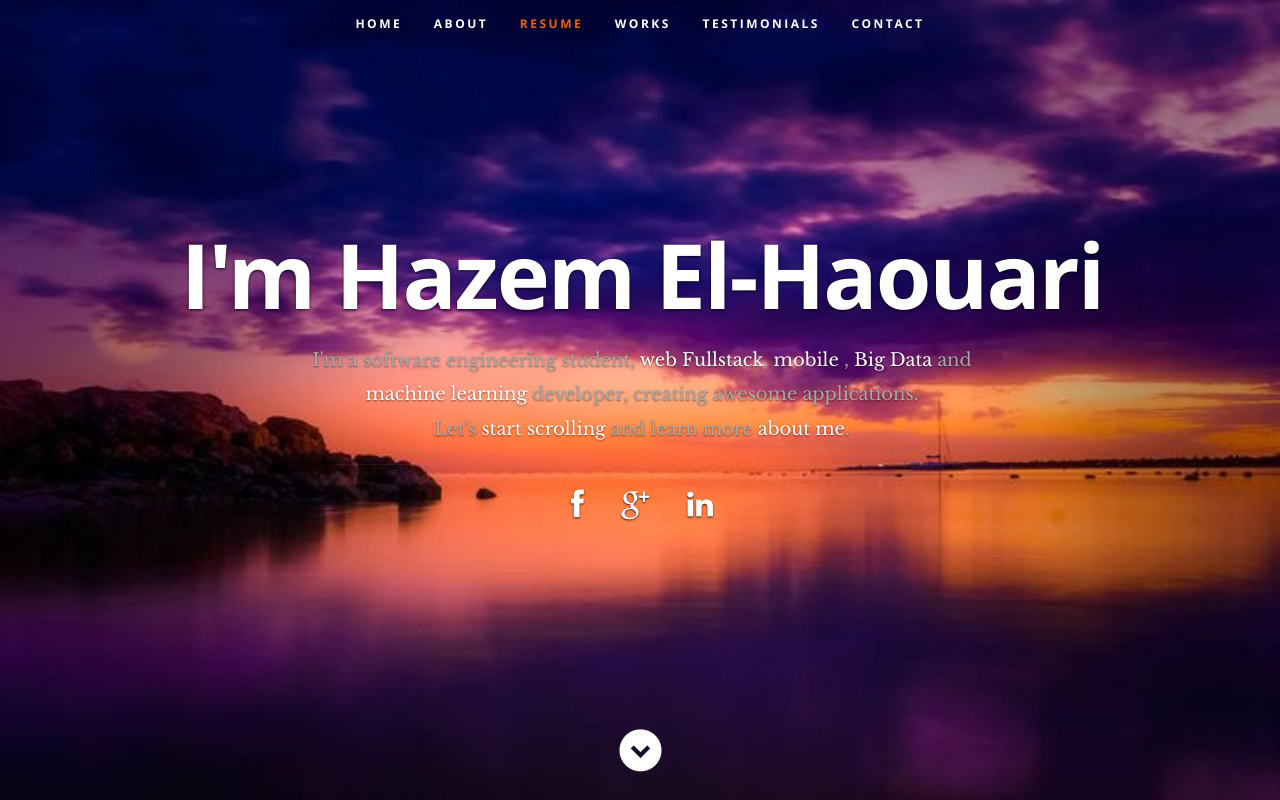
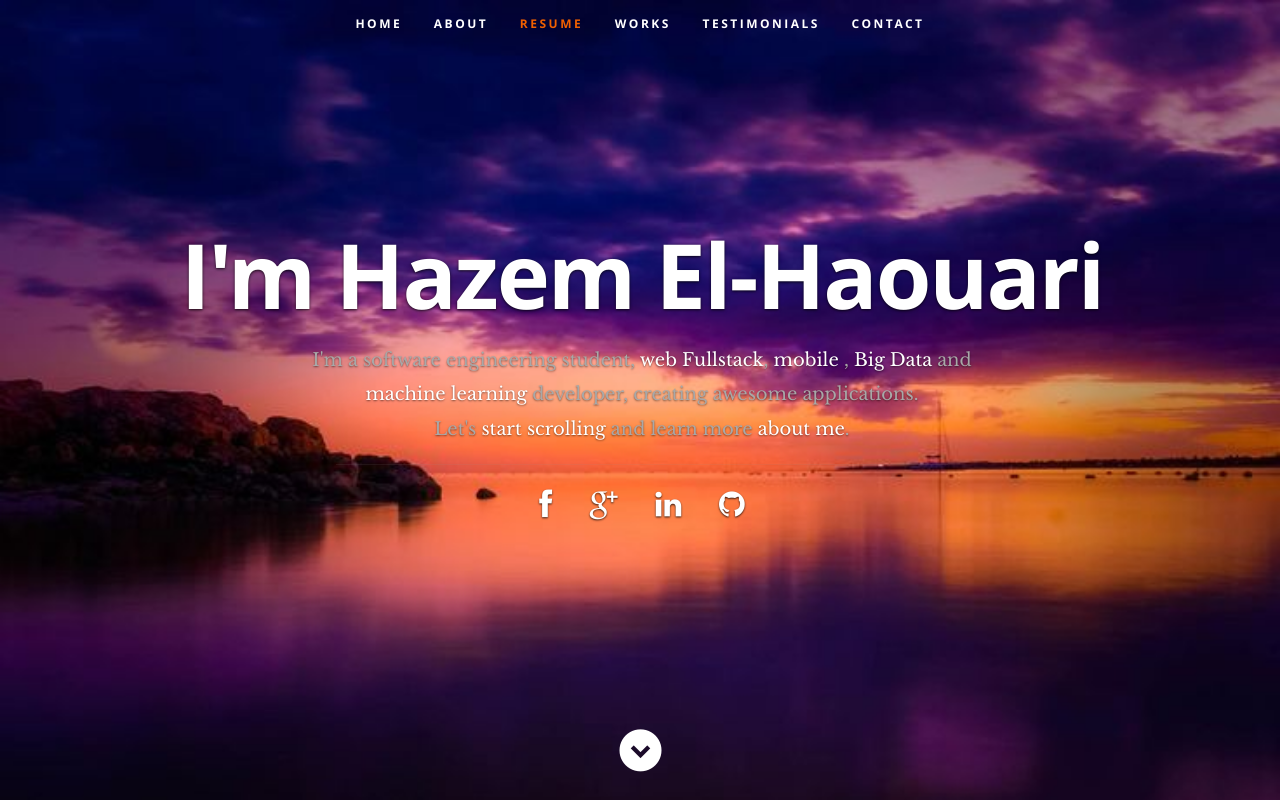
Before and after one commit to HazemElHaouari/hazemelhaouari.me, a plain HTML site: page index.html in a window 1280 px wide. Shown: the top 800 px of the page. Drawn offline with nearby package versions, Linux system fonts and the light colour scheme.

Commit message:
Update index.html

```diff
--- a/index.html
+++ b/index.html
@@ -66,6 +66,7 @@
                <!-- <li><a href="#"><i class="fa fa-twitter"></i></a></li> -->
                <li><a href="https://plus.google.com/u/0/+HazemElhaouari"><i class="fa fa-google-plus"></i></a></li>
                <li><a href="https://www.linkedin.com/in/hazem-el-haouari-79b06610b/"><i class="fa fa-linkedin"></i></a></li>
+		<li><a href="https://github.com/HazemElHaouari/"><i class="fa fa-github"></i></a></li>
                <!-- <li><a href="#"><i class="fa fa-instagram"></i></a></li> -->
                <!-- <li><a href="#"><i class="fa fa-dribbble"></i></a></li> -->
                <!-- <li><a href="#"><i class="fa fa-skype"></i></a></li> -->
```
